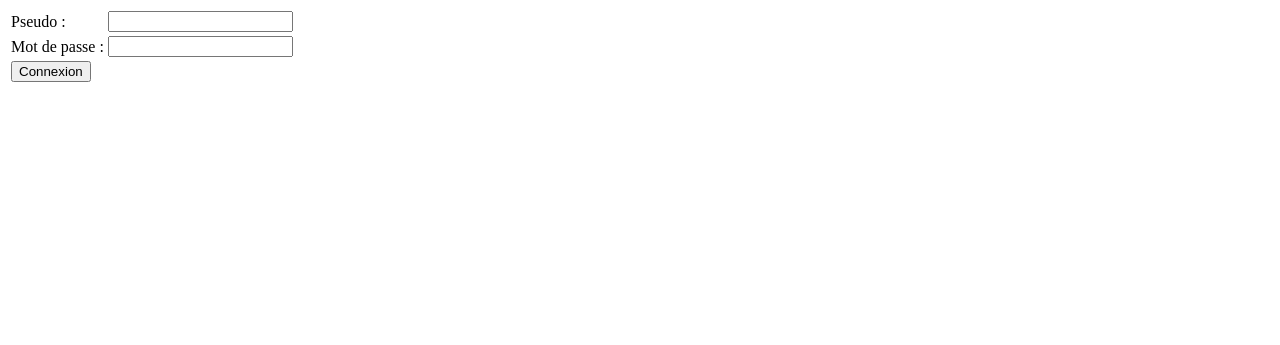
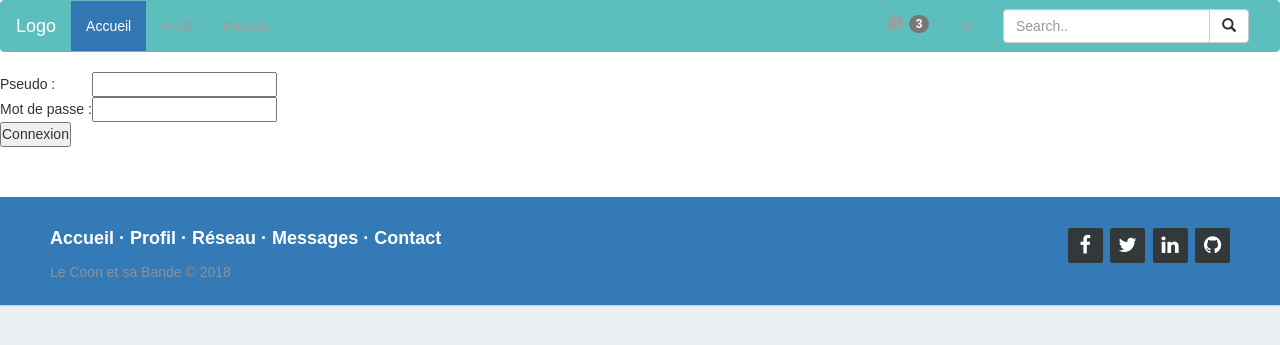
Before and after one commit to Maxtoq/ECELink, a PHP site: page / in a window 1280 px wide. Shown: the top 345 px of the page. Run offline with PHP 8.4, Linux system fonts and the light colour scheme; some libraries are stand-ins or nearby versions.

Commit message:
début architecture projet

```diff
--- /dev/null
+++ b/connectView.php
@@ -0,0 +1,21 @@
+<?php $title = 'ECELink - Accueil'; ?>
+
+<?php ob_start(); ?>
+<form action="conn.php" method="post">
+    <table>
+        <tr>
+            <td>Pseudo :</td>
+            <td><input type="text" name="pseudo"></td>
+        </tr>
+        <tr>
+            <td>Mot de passe :</td>
+            <td><input type="text" name="mdp"></td>
+        </tr>
+        <tr>
+            <td><input type="submit" value="Connexion"></td>
+        </tr>
+    </table>
+</form>
+<?php $content = ob_get_clean(); ?>
+
+<?php require('template.php') ?>
--- a/index.php
+++ b/index.php
@@ -1,10 +1,7 @@
 <?php
-    try {
-        $db = new PDO('mysql:host=localhost;dbname=ecelink;charset=utf8', 'root', '');
-    }
-    catch (Exception $e) {
-        die('Erreur : '.$e->getMessage());
-    }
+require('model.php');
 
-    require('testconn.php');
- ?>
+initConn();
+
+require('connectView.php');
+?>
--- /dev/null
+++ b/model.php
@@ -0,0 +1,15 @@
+<?php
+function initConn()
+{
+	try
+	{
+	    $bdd = new PDO('mysql:host=localhost;dbname=ecelink;charset=utf8', 'root', '');
+	}
+	catch(Exception $e)
+	{
+	    die('Erreur : '.$e->getMessage());
+	}
+}
+
+
+?>
--- /dev/null
+++ b/template.php
@@ -0,0 +1,95 @@
+<!DOCTYPE html>
+<html lang="en">
+<head>
+  <title><?= $title ?></title>
+  <meta charset="utf-8">
+  <meta name="viewport" content="width=device-width, initial-scale=1">
+  <link rel="stylesheet" href="https://maxcdn.bootstrapcdn.com/bootstrap/3.3.7/css/bootstrap.min.css">
+  <link rel="stylesheet" type = "text/css" href ="Navbar.css">
+  <link rel="stylesheet" type = "text/css" href ="Boutons.css">
+  <link rel="stylesheet" href="css/demo.css">
+	<link rel="stylesheet" href="css/footer-distributed.css">
+
+	<link rel="stylesheet" href="http://maxcdn.bootstrapcdn.com/font-awesome/4.2.0/css/font-awesome.min.css">
+  <script src="https://ajax.googleapis.com/ajax/libs/jquery/3.3.1/jquery.min.js"></script>
+  <script src="https://maxcdn.bootstrapcdn.com/bootstrap/3.3.7/js/bootstrap.min.js"></script>
+  <style>
+
+  </style>
+</head>
+<body>
+
+         <!--Navbar, froncée -->
+<nav class="navbar navbar-inverse">
+<div class="container-fluid">
+  <div class="navbar-header">
+    <button type="button" class="navbar-toggle" data-toggle="collapse" data-target="#myNavbar">
+      <span class="icon-bar"></span>
+      <span class="icon-bar"></span>
+      <span class="icon-bar"></span>
+    </button>
+    <a class="navbar-brand" href="#">Logo</a>
+  </div>
+  <div class="collapse navbar-collapse" id="myNavbar">
+    <ul class="nav navbar-nav">
+      <li class="active"><a href="#">Accueil</a></li>
+      <li><a href="#">Profil</a></li>
+      <li><a href="#">Réseau</a></li>
+    </ul>
+    <form class="navbar-form navbar-right" role="search">
+      <div class="form-group input-group">
+        <input type="text" class="form-control" placeholder="Search..">
+        <span class="input-group-btn">
+          <button class="btn btn-default" type="button">
+            <span class="glyphicon glyphicon-search"></span>
+          </button>
+        </span>
+      </div>
+    </form>
+    <ul class="nav navbar-nav navbar-right">
+       <li><button class="btn btn-lg btn-link">
+        <span class="glyphicon glyphicon-fire"></span>
+        <span class="badge badge-notify">3</span>
+       </button>
+     </li>
+      <li><a href="#">M</a></li>
+    </ul>
+  </div>
+</div>
+</nav>
+
+<?= $content ?>
+
+
+<footer class="footer-distributed">
+
+  <div class="footer-right">
+
+    <a href="#"><i class="fa fa-facebook"></i></a>
+    <a href="#"><i class="fa fa-twitter"></i></a>
+    <a href="#"><i class="fa fa-linkedin"></i></a>
+    <a href="#"><i class="fa fa-github"></i></a>
+
+  </div>
+
+  <div class="footer-left">
+
+    <p class="footer-links">
+      <a href="#">Accueil</a>
+      ·
+      <a href="#">Profil</a>
+      ·
+      <a href="#">Réseau</a>
+      ·
+      <a href="#">Messages</a>
+
+      ·
+      <a href="#">Contact</a>
+    </p>
+
+    <p>Le Coon et sa Bande &copy; 2018</p>
+  </div>
+
+</footer>
+</body>
+</html>
```
